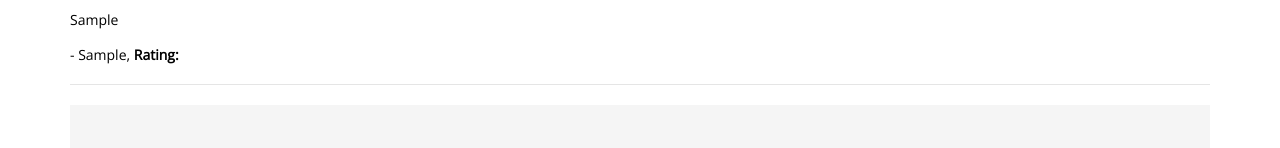
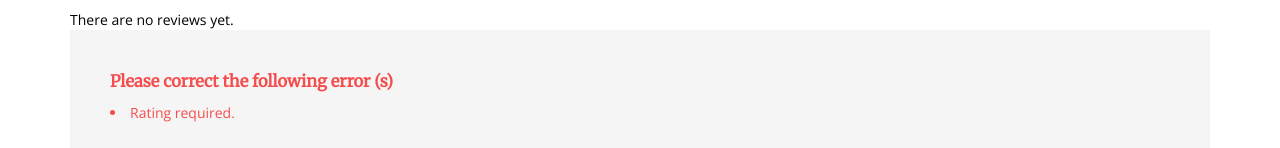
Before and after one commit to drummer-Yurii/product-detail, a Vue app: page / in a window 1280 px wide. Both pictures are taken after typing "Sample", "Sample" into the empty fields and a click on the button "Submit". Shown: the part 618-766 px from the top of the page. Built offline with nearby package versions, Linux system fonts and the light colour scheme.

Commit message:
create validation form

```diff
--- a/src/components/ProductReview.vue
+++ b/src/components/ProductReview.vue
@@ -1,6 +1,12 @@
 <template>
     <div>
         <form class="review-form" @submit.prevent="onSubmit">
+            <div class="errorMessage" v-if="errors.length">
+                <h3>Please correct the following error (s)</h3>
+                <ul>
+                    <li v-for="(error, index) in errors" :key="index">{{ error }}</li>
+                </ul>
+            </div>
             <div class="row">
                 <label for="name">Name:</label>
                 <input type="text" id="name" v-model="name" />
@@ -33,11 +39,14 @@
         return {
             name: null,
             review: null,
-                rating: null
+            rating: null,
+            errors: []
         }
     },
     methods: {
         onSubmit() {
+            this.errors = []
+            if (this.name && this.review && this.rating) {
                 let productReview = {
                     name: this.name,
                     review: this.review,
@@ -48,6 +57,12 @@
                 this.review = null
                 this.rating = null
             }
+            else {
+                if (!this.name) this.errors.push("Name required.")
+                if (!this.review) this.errors.push("Review required.")
+                if (!this.rating) this.errors.push("Rating required.")
+            }
+        }
     },
 }
 </script>
```
Lines whose indentation alone changed are shown as unchanged.
